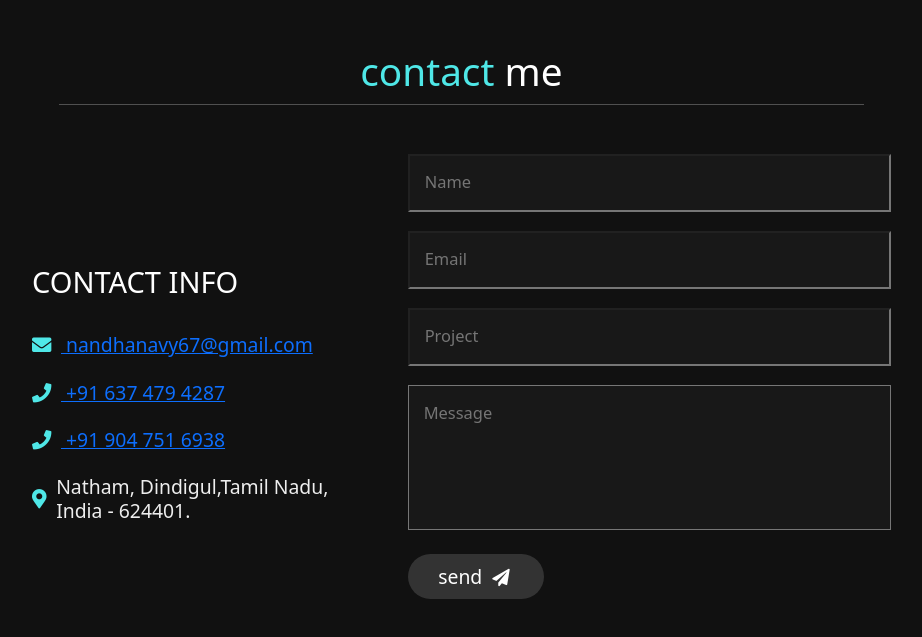
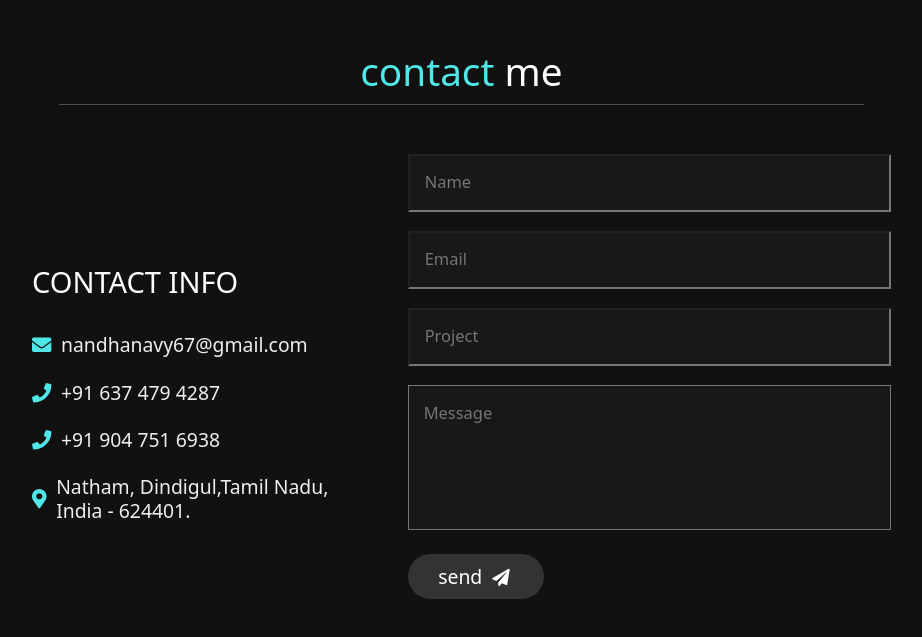
Before and after one commit to NANDHANAVY/Portfolio, a plain HTML site: page index.html in a window 1280 px wide. Shown: the part 3171-3808 px from the top of the page, without its empty margins (348-1270 px from the left). Drawn offline with nearby package versions, Linux system fonts and the light colour scheme.

Commit message:
change a link to normal

```diff
--- a/index.html
+++ b/index.html
@@ -178,9 +178,9 @@
         <h3 class="title">contact info</h3>
 
         <div class="info">
-            <h3><a href=""><i class="fas fa-envelope"></i> nandhanavy67@gmail.com</a></h3>
-            <h3><a href=""><i class="fas fa-phone"></i> +91 637 479 4287</a></h3>
-            <h3><a href=""><i class="fas fa-phone"></i> +91 904 751 6938</a></h3>
+            <h3><i class="fas fa-envelope"></i> nandhanavy67@gmail.com</h3>
+            <h3><i class="fas fa-phone"></i> +91 637 479 4287</h3>
+            <h3><i class="fas fa-phone"></i> +91 904 751 6938</h3>
             <h3> <i class="fas fa-map-marker-alt"></i>Natham, Dindigul,Tamil Nadu, India - 624401. </h3>
         </div>
 
```
